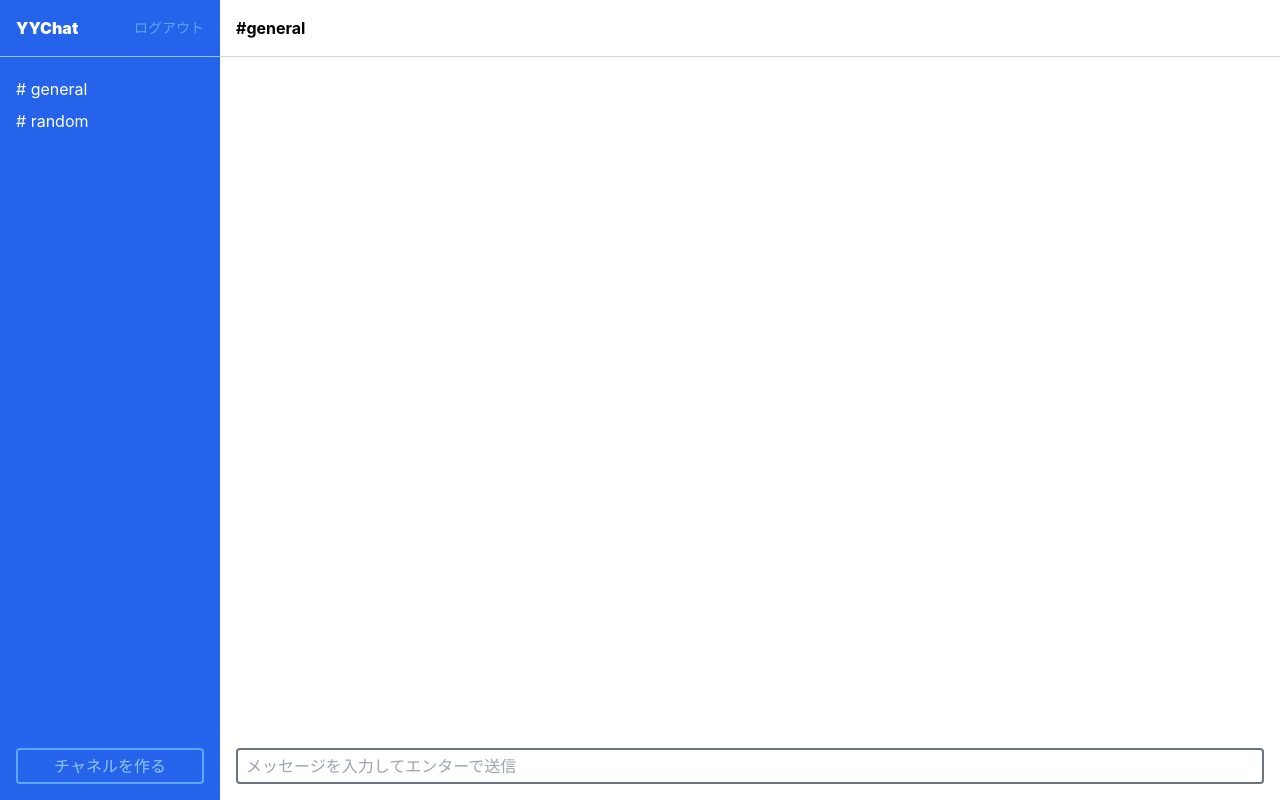
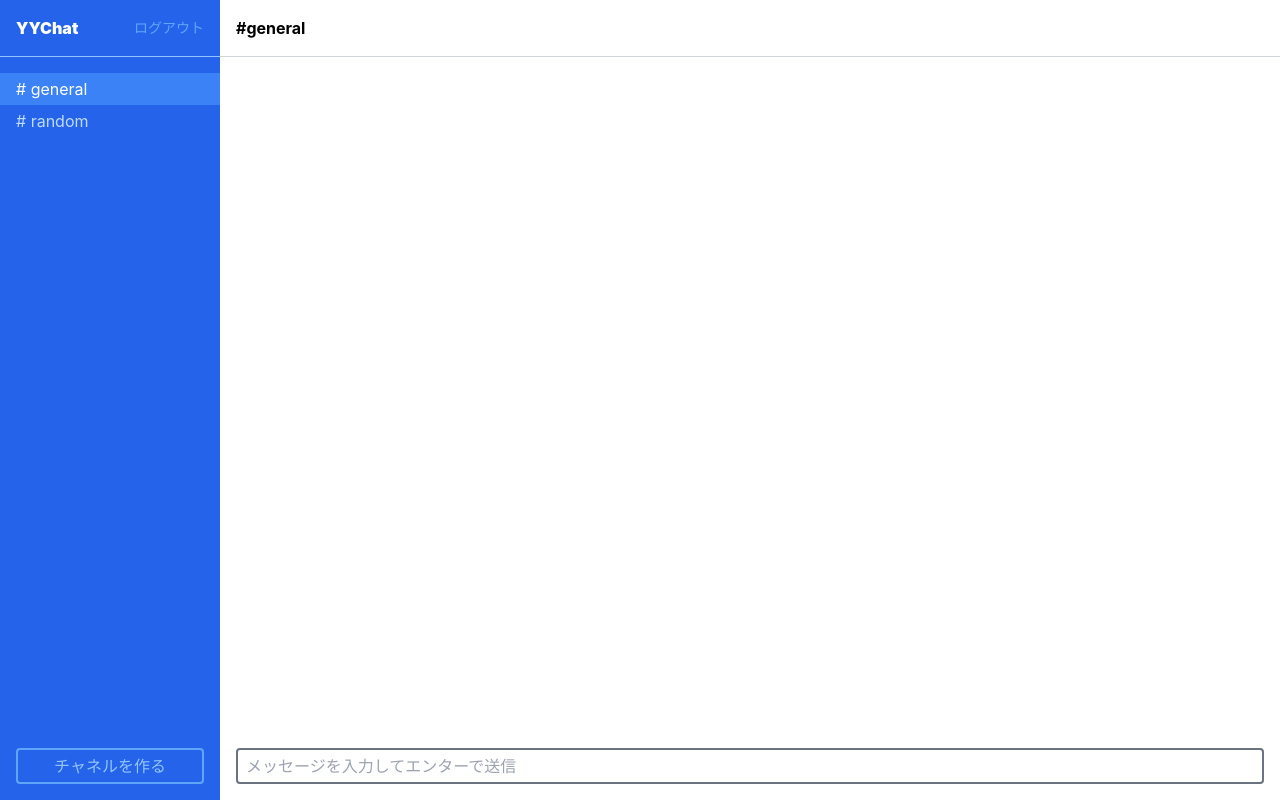
Before and after one commit to yytypescript/sample, a React (Create React App) app: page /channels/general in a window 1280 px wide. Built offline with nearby package versions, Linux system fonts and the light colour scheme; sample sign-in values are in the browser's storage.

Commit message:
feat: 🎸 ChannelPageがmountされたとき過去ログを再取得するように変更

```diff
--- a/src/api/messageAPI.ts
+++ b/src/api/messageAPI.ts
@@ -8,6 +8,10 @@ export class MessageAPI {
     return {
       unsubscribe: () => this.unsubscribe(listener),
     };
+  }
+
+  async pull(): Promise<Message[]> {
+    return messages;
   }
 
   private unsubscribe(listener: MessageListener): void {
--- a/src/pages/ChannelPage.tsx
+++ b/src/pages/ChannelPage.tsx
@@ -7,20 +7,13 @@ import { useLoginContext } from "../contexts/loginContext";
 export const ChannelPage = () => {
   const { channel } = useParams<{ channel: string }>();
 
-  useEffect(() => {
-    return () =>
-      console.warn(
-        "ChannelPageがアンマウントされると受信済みメッセージが消し飛ぶ問題を何とかする"
-      );
-  }, []);
-
   return (
     <div className="flex h-full">
       <div style={{ width: 220 }} className="h-full">
-        <SideMenu />
+        <ChannelList channel={channel} />
       </div>
       <div className="flex-1 h-full">
-        <ChannelView channel={channel} />
+        <Channel channel={channel} />
       </div>
     </div>
   );
@@ -28,7 +21,11 @@ export const ChannelPage = () => {
 
 const channelAPI = new ChannelAPI();
 
-const SideMenu = () => {
+type ChannelList = {
+  readonly channel: string;
+};
+
+const ChannelList = ({ channel }: ChannelList) => {
   const { setLogout } = useLoginContext();
   const [channels, setChannels] = useState<string[]>([]);
 
@@ -51,13 +48,17 @@ const SideMenu = () => {
         </button>
       </div>
       <div className="flex-1 my-4 overflow-y-scroll">
-        {channels.map((channel) => (
+        {channels.map((_channel) => (
           <Link
-            key={channel}
-            to={`/channels/${channel}`}
-            className="block px-4 py-1 hover:bg-blue-500"
+            key={_channel}
+            to={`/channels/${_channel}`}
+            className={`block px-4 py-1 ${
+              _channel === channel
+                ? "bg-blue-500"
+                : "text-blue-200 hover:bg-blue-400"
+            }`}
           >
-            # {channel}
+            # {_channel}
           </Link>
         ))}
       </div>
@@ -71,11 +72,11 @@ const SideMenu = () => {
   );
 };
 
-type ChannelViewProps = {
+type ChannelProps = {
   readonly channel: string;
 };
 
-const ChannelView = ({ channel }: ChannelViewProps) => {
+const Channel = ({ channel }: ChannelProps) => {
   const [message, setMessage] = useState("");
   const [messages, setMessages] = useState<Message[]>([]);
   const messageAPI = useRef<MessageAPI | null>();
@@ -88,6 +89,10 @@ const ChannelView = ({ channel }: ChannelViewProps) => {
     const subscription = messageAPI.current.subscribe((message: Message) => {
       setMessages((messages) => messages.concat(message));
       messagesBottomRef.current?.scrollIntoView({ behavior: "smooth" });
+    });
+    messageAPI.current.pull().then((messages) => {
+      setMessages(messages);
+      messagesBottomRef.current?.scrollIntoView();
     });
     return () => subscription.unsubscribe();
   }, [channel]);
```
